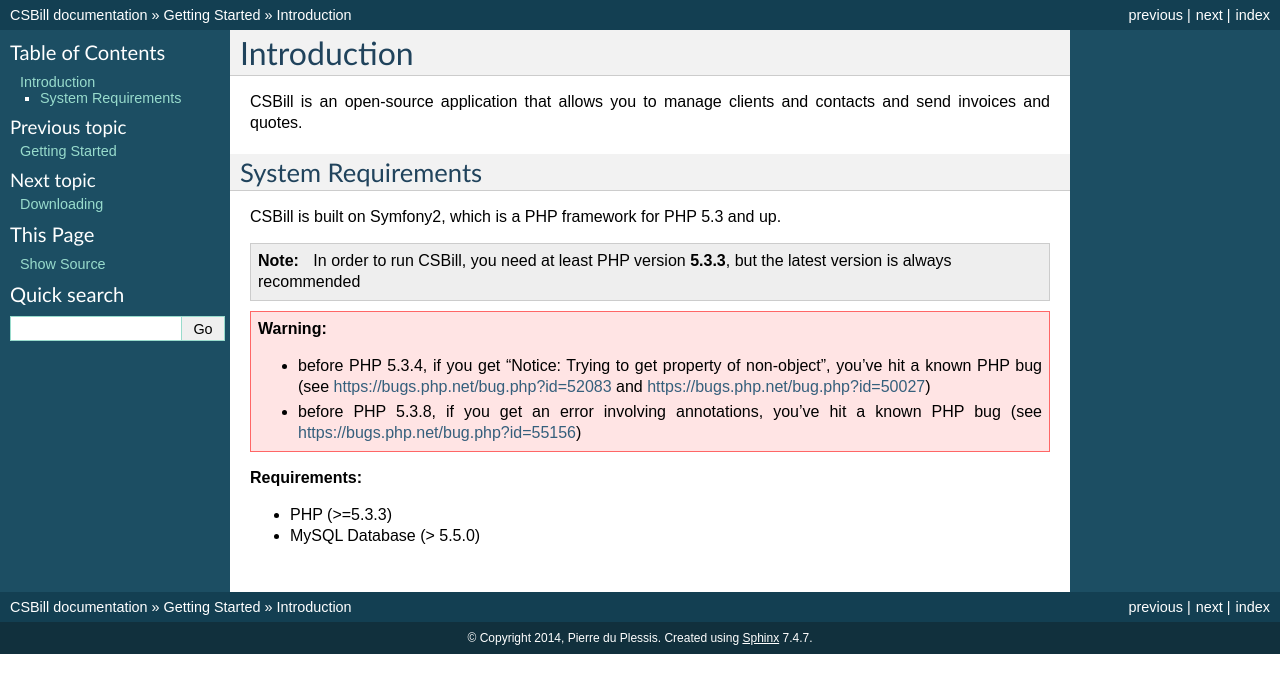
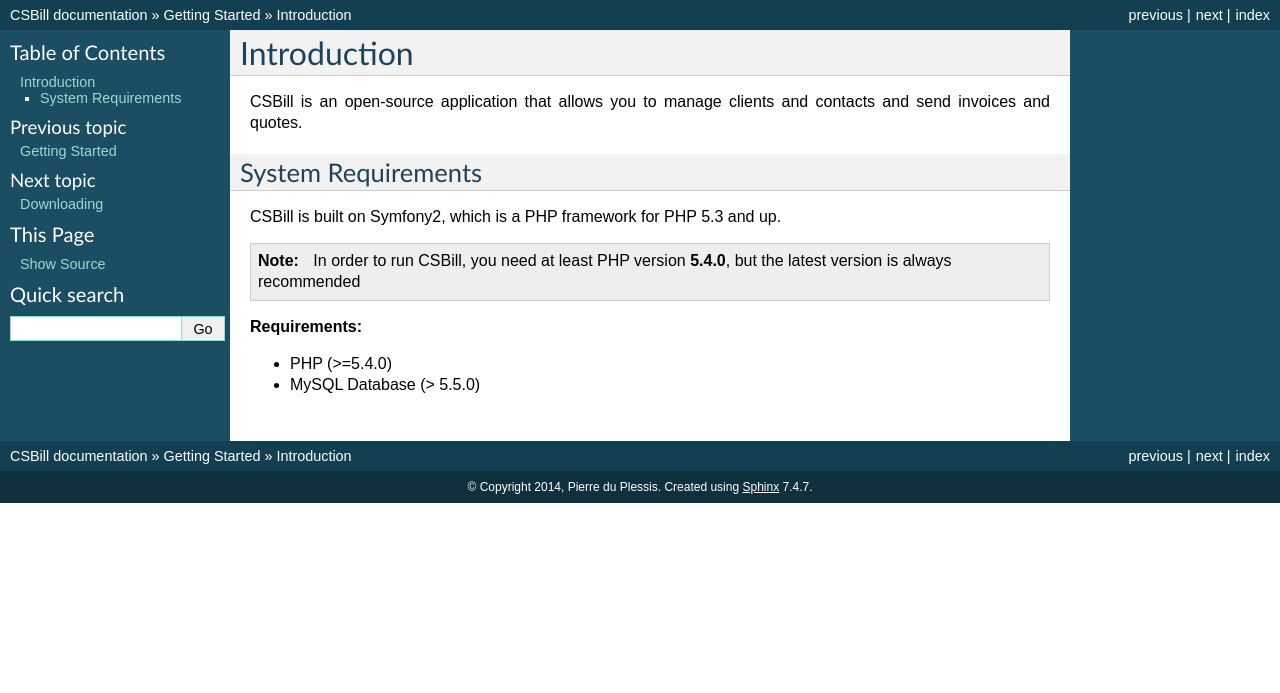
Before and after one commit to SolidInvoice/docs, a Sphinx documentation site: the page built from source/guide/getting_started/introduction.rst, in a window 1280 px wide. Shown: the top 693 px of the page. Built offline with Sphinx 7.4.7, drawn with Linux system fonts in a browser that asks for light colours.

Commit message:
Updated minimum required PHP version to 5.4.0

```diff
--- a/source/guide/getting_started/introduction.rst
+++ b/source/guide/getting_started/introduction.rst
@@ -13,14 +13,9 @@
 CSBill is built on Symfony2, which is a PHP framework for PHP 5.3 and up.
 
 .. note::
-    In order to run CSBill, you need at least PHP version **5.3.3**, but the latest version is always recommended
-
-.. warning::
-
-    * before PHP 5.3.4, if you get "Notice: Trying to get property of non-object", you've hit a known PHP bug (see https://bugs.php.net/bug.php?id=52083 and https://bugs.php.net/bug.php?id=50027)
-    * before PHP 5.3.8, if you get an error involving annotations, you've hit a known PHP bug (see https://bugs.php.net/bug.php?id=55156)
+    In order to run CSBill, you need at least PHP version **5.4.0**, but the latest version is always recommended
 
 **Requirements:**
 
-* PHP (>=5.3.3)
+* PHP (>=5.4.0)
 * MySQL Database (> 5.5.0)
```
